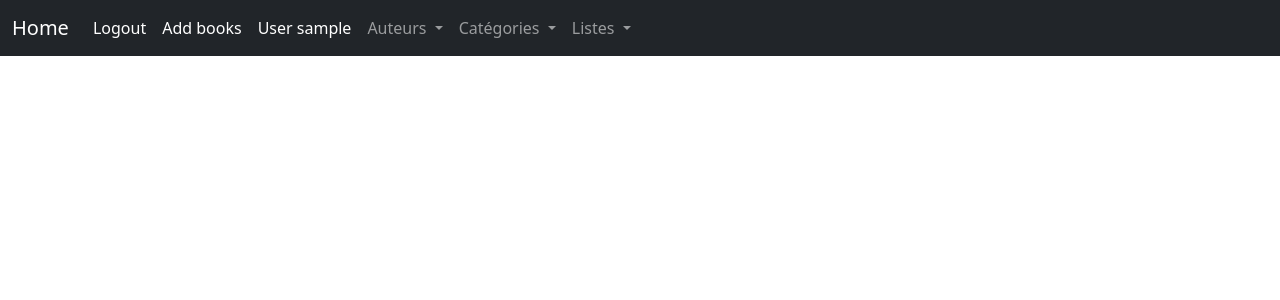
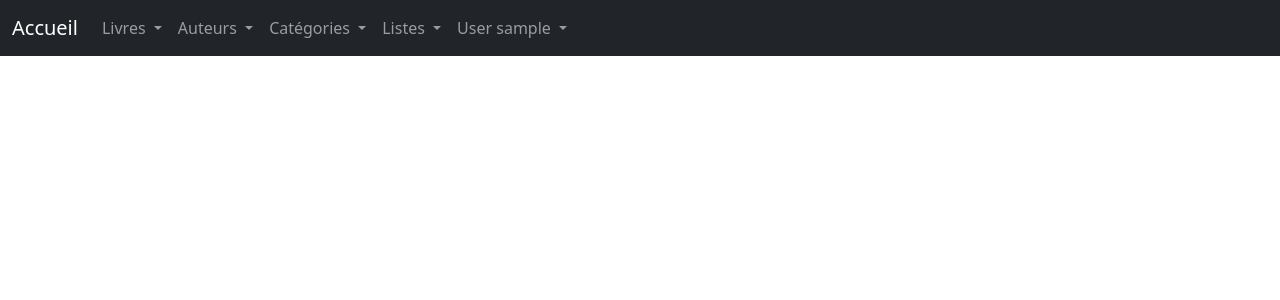
Before and after one commit to UltraViolet33/books-manager-flask, a Flask app: page / in a window 1280 px wide. Shown: the top 300 px of the page. Run offline with Flask 3, Linux system fonts and the light colour scheme; the visitor is signed in with stand-in values (Sample User, id 1); data comes from the database, SQL or seed files in the repository; data that the repository does not hold is empty; some libraries are stand-ins or nearby versions.

Commit message:
display read list

```diff
--- a/app/books.py
+++ b/app/books.py
@@ -14,21 +14,15 @@ books = Blueprint("books", __name__)
 @login_required
 def home():
     books = Book.query.all()
-
-    for book in books:
-        book.is_in_reading_list = False
-
-        for user in book.users_reading_list:
-            if user.id == current_user.id:
-                book.is_in_reading_list = True
-
     return render_template("index.html", user=current_user, books=books)
 
 
 @books.route("/books/<id>")
 @login_required
 def details(id):
+    print("dd")
     book = Book.get_single_book(id, current_user)
+    print(book)
     return render_template("books/details.html", user=current_user, book=book)
 
 
@@ -55,15 +49,3 @@ def add_book():
         return redirect(url_for("books.home"))
 
     return render_template("books/add_book.html", user=current_user, form=form)
-
-
-
-
-
-
-
-# @books.route("/books/reading-list", methods=["GET"])
-# @login_required
-# def reading_list():
-#     books = current_user.reading_list
-#     return render_template("reading_list.html", user=current_user, books=books)
--- a/app/templates/base.html
+++ b/app/templates/base.html
@@ -15,21 +15,22 @@
     {% if user.is_authenticated %}
     <nav class="navbar navbar-expand-lg navbar-dark bg-dark ">
         <div class="container-fluid">
-            <a href="/" class="navbar-brand text-white">Home</a>
+            <a href="/" class="navbar-brand text-white">Accueil</a>
             <button class="navbar-toggler" type="button" data-bs-toggle="collapse" data-bs-target="#navbarNav"
                 aria-controls="navbarNav" aria-expanded="false" aria-label="Toggle navigation">
                 <span class="navbar-toggler-icon"></span>
             </button>
             <div class="collapse navbar-collapse" id="navbarNav">
                 <ul class="navbar-nav">
-                    <li class="nav-item">
-                        <a class="nav-link active" aria-current="page" href="/logout">Logout</a>
-                    </li>
-                    <li class="nav-item">
-                        <a class="nav-link active" aria-current="page" href="/books/add">Add books</a>
-                    </li>
-                    <li class="nav-item">
-                        <a class="nav-link active" aria-current="page" href="">User {{user.username}}</a>
+                    <li class="nav-item dropdown">
+                        <a class="nav-link dropdown-toggle" href="#" id="navbarDropdownMenuLink" role="button"
+                            data-bs-toggle="dropdown" aria-expanded="false">
+                            Livres
+                        </a>
+                        <ul class="dropdown-menu" aria-labelledby="navbarDropdownMenuLink">
+                            <li><a class="dropdown-item" href="/">Livres</a></li>
+                            <li><a class="dropdown-item" href="/books/add">Ajouter</a></li>
+                        </ul>
                     </li>
                     <li class="nav-item dropdown">
                         <a class="nav-link dropdown-toggle" href="#" id="navbarDropdownMenuLink" role="button"
@@ -59,6 +60,15 @@
                         <ul class="dropdown-menu" aria-labelledby="navbarDropdownMenuLink">
                             <li><a class="dropdown-item" href="/lists/reading-list">Livres à lire</a></li>
                             <li><a class="dropdown-item" href="/lists/read-list">Livres lus</a></li>
+                        </ul>
+                    </li>
+                    <li class="nav-item dropdown">
+                        <a class="nav-link dropdown-toggle" href="#" id="navbarDropdownMenuLink" role="button"
+                            data-bs-toggle="dropdown" aria-expanded="false">
+                            User {{user.username}}
+                        </a>
+                        <ul class="dropdown-menu" aria-labelledby="navbarDropdownMenuLink">
+                            <li><a class="dropdown-item" href="/logout">Logout</a></li>
                         </ul>
                     </li>
                 </ul>
--- a/app/templates/index.html
+++ b/app/templates/index.html
@@ -24,14 +24,6 @@
                     {% else %}
                     <p>Catégories non renseignées</p>
                     {% endif %}
-
-                    {% if book.is_in_reading_list %}
-                    <a href="/books/reading-list/remove/{{book.id}}" class="btn btn-primary">Retirer liste de
-                        lecture</a>
-                    {% else %}
-                    <a href="/books/reading-list/add/{{book.id}}" class="btn btn-primary">Ajouter liste de lecture</a>
-                    {% endif %}
-
                 </div>
             </div>
         </div>;
```
Also changed, not shown: app/lists.py (+13 -3 lines), app/models/Book.py (+7 -0 lines), app/templates/books/details.html (+19 -0 lines), app/templates/lists/list_base.html (added, +22 -0 lines), app/templates/lists/read_list.html (+12 -0 lines), app/templates/lists/reading_list.html (+11 -23 lines).
